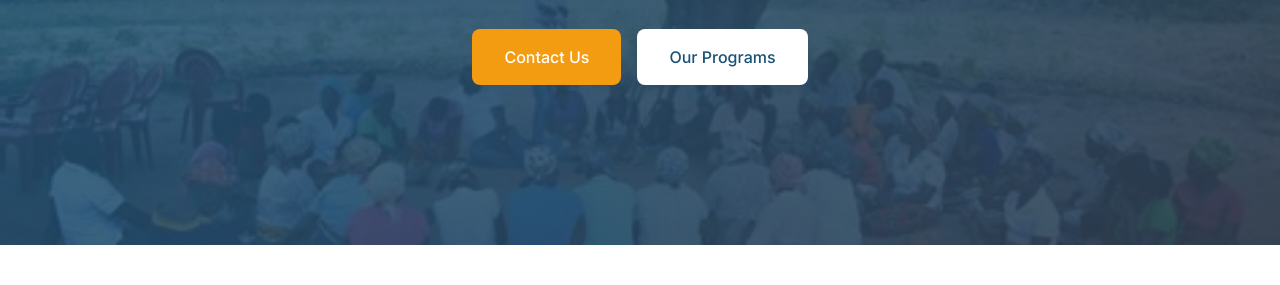
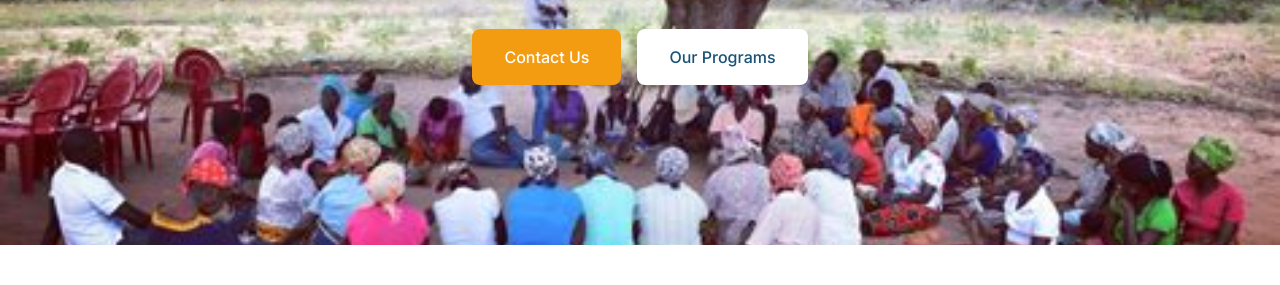
Before and after one commit to AbayoBrian/sanai.org, a plain HTML site: page charity.html in a window 1280 px wide. Shown: the part 307-592 px from the top of the page. Drawn offline with nearby package versions, Linux system fonts and the light colour scheme.

Commit message:
Simplify hero background style in charity.html

```diff
--- a/charity.html
+++ b/charity.html
@@ -145,8 +145,7 @@
 
         /* Hero Backgrounds */
         .hero-bg {
-            background: linear-gradient(135deg, rgba(26, 82, 118, 0.85) 10%, rgba(44, 62, 80, 0.9) 100%),
-                        url('../images/field-day-testimonial.png');
+            background: url('../images/field-day-testimonial.png');
             background-size: cover;
             background-position: center;
             background-attachment: fixed;
```
